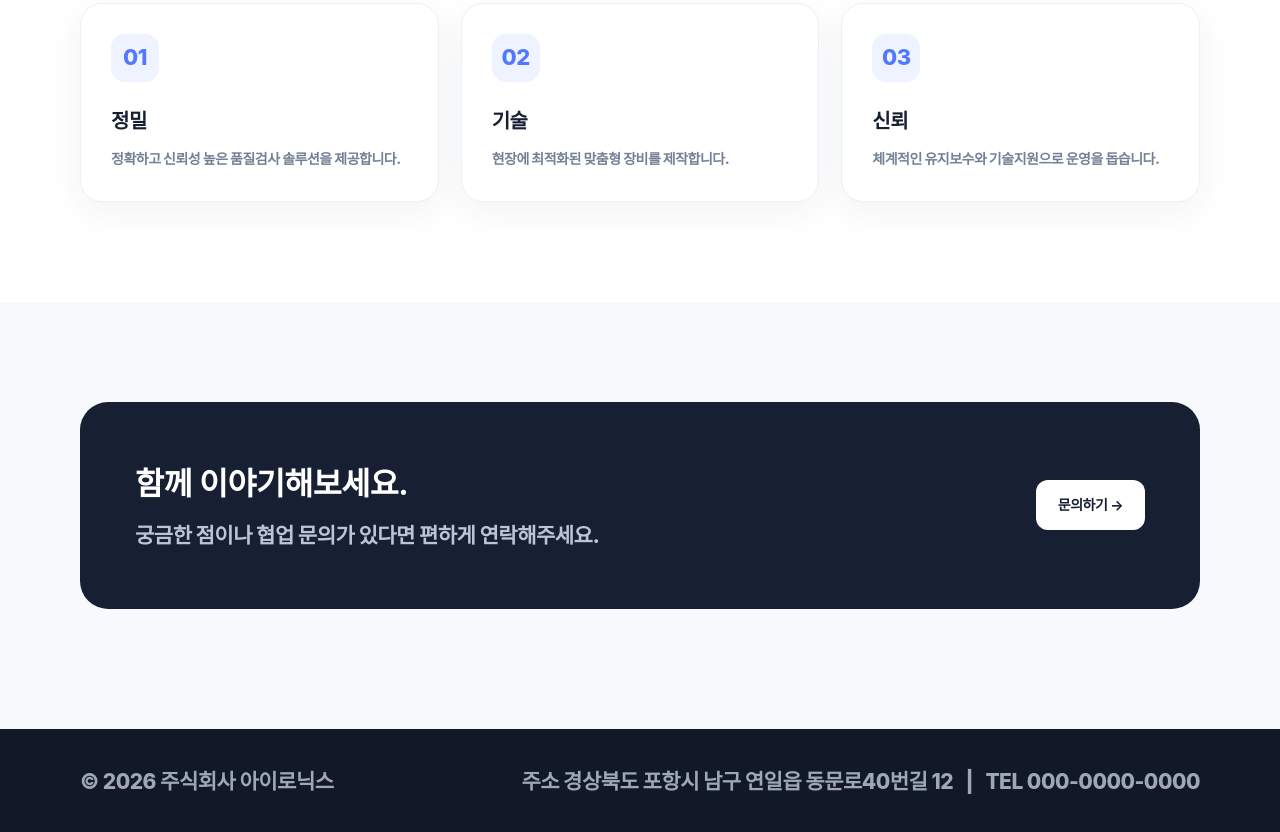
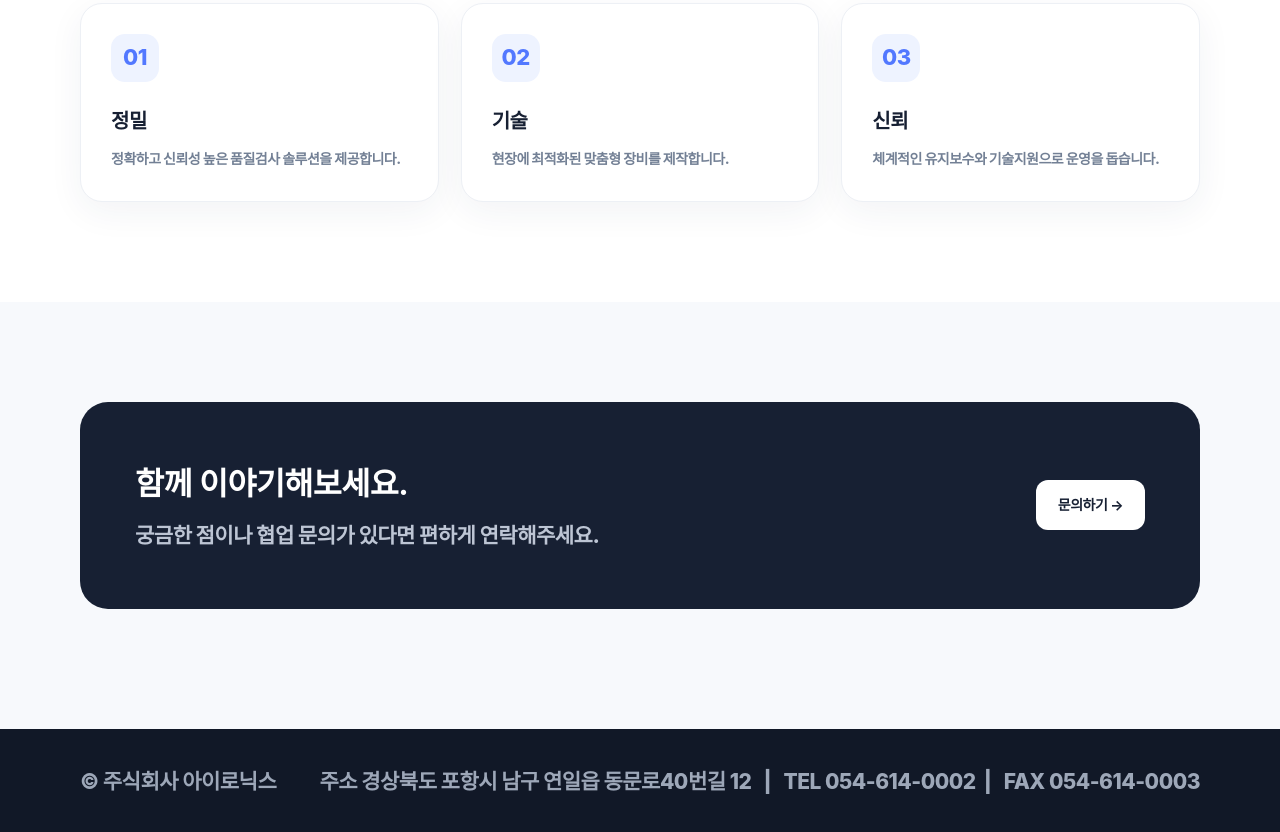
Before and after one commit to nunkori/nunkori.github.io, a plain HTML site: page index.html in a window 1280 px wide. Shown: the part 2229-3061 px from the top of the page. Drawn offline with Linux system fonts and the light colour scheme.

Commit message:
Update index.html

```diff
--- a/index.html
+++ b/index.html
@@ -105,8 +105,8 @@
 
 <footer>
  <div class="container footer-inner">
-  <div>© 2026 주식회사 아이로닉스</div>
-  <div>주소 경상북도 포항시 남구 연일읍 동문로40번길 12 &nbsp; | &nbsp; TEL 000-0000-0000</div>
+  <div>© 주식회사 아이로닉스</div>
+  <div>주소 경상북도 포항시 남구 연일읍 동문로40번길 12 &nbsp; | &nbsp; TEL 054-614-0002  &nbsp;| &nbsp; FAX 054-614-0003 </div>
  </div>
 </footer>
 </body>
```
